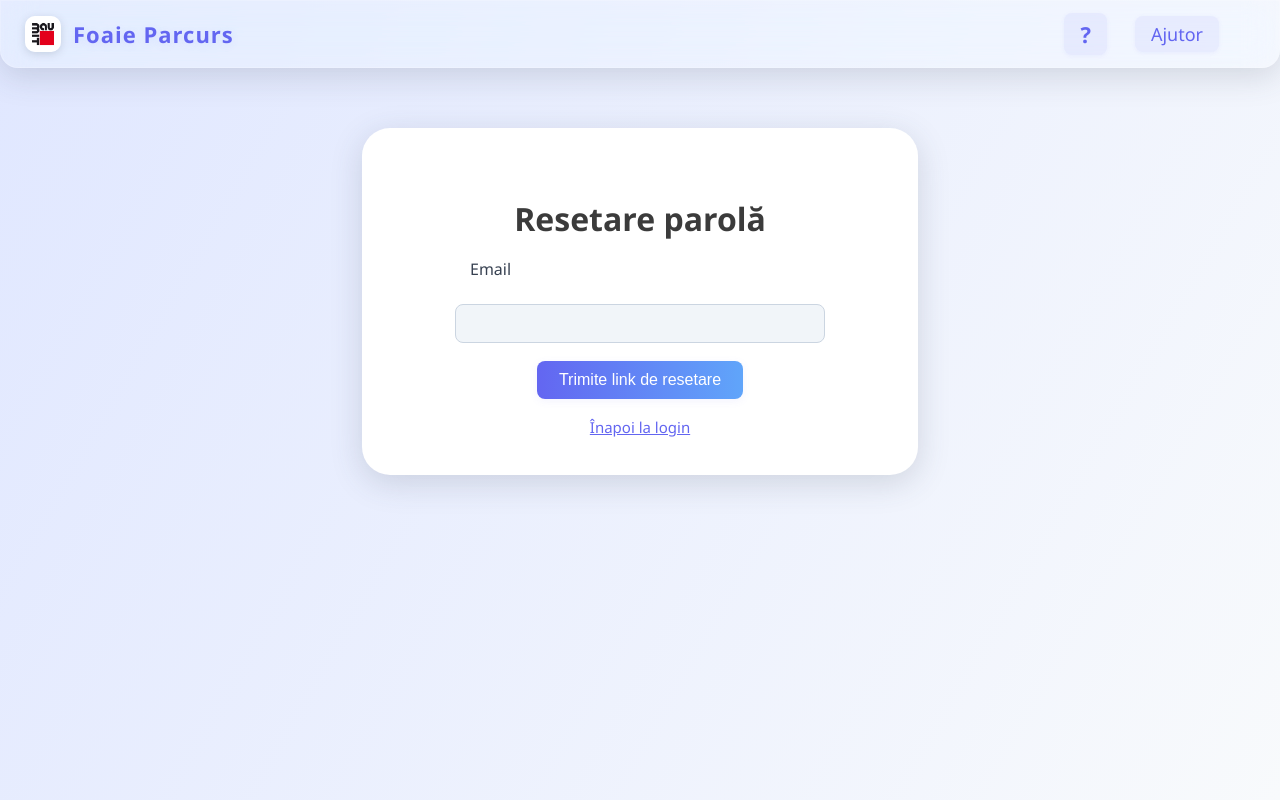
After one commit to ioanadicu/FoaieParcurs, a Flask app: page /forgot in a window 1280 px wide. The commit adds this page. Run offline with Flask 3, Linux system fonts and the light colour scheme.

Commit message:
feat: password recovery with email

```diff
--- a/app.py
+++ b/app.py
@@ -1,12 +1,28 @@
+
 from flask import Flask, render_template, request, redirect, url_for, session, flash
 import sqlite3
 import os
 from werkzeug.security import generate_password_hash, check_password_hash
 import pandas as pd
 from flask import send_file
+from flask_mail import Mail, Message
+from itsdangerous import URLSafeTimedSerializer
+
 
 app = Flask(__name__)
 app.secret_key = 'supersecretkey'  # schimbă cu ceva mai sigur în producție
+
+# Flask-Mail config (imported from config_email.py)
+import config_email
+app.config['MAIL_SERVER'] = config_email.MAIL_SERVER
+app.config['MAIL_PORT'] = config_email.MAIL_PORT
+app.config['MAIL_USE_TLS'] = config_email.MAIL_USE_TLS
+app.config['MAIL_USERNAME'] = config_email.MAIL_USERNAME
+app.config['MAIL_PASSWORD'] = config_email.MAIL_PASSWORD
+app.config['MAIL_DEFAULT_SENDER'] = config_email.MAIL_DEFAULT_SENDER
+
+mail = Mail(app)
+serializer = URLSafeTimedSerializer(app.secret_key)
 
 DB_NAME = 'parcurs.db'
 
@@ -220,5 +236,56 @@ def edit(id):
             return "Nu ai acces la această înregistrare!", 403
         return render_template('edit.html', row=row, is_admin=False)
 
+
+# Forgot password (request reset)
+
+# Forgot password (request reset)
+@app.route('/forgot', methods=['GET', 'POST'])
+def forgot():
+    message = None
+    if request.method == 'POST':
+        email = request.form['email']
+        conn = sqlite3.connect(DB_NAME)
+        c = conn.cursor()
+        c.execute('SELECT username FROM users WHERE username=?', (email,))
+        user = c.fetchone()
+        conn.close()
+        if user:
+            # Generate token
+            token = serializer.dumps(email, salt='reset-password')
+            reset_url = url_for('reset_password', token=token, _external=True)
+            # Send email
+            try:
+                msg = Message('Resetare parolă Foaie Parcurs', recipients=[email])
+                msg.body = f"Salut!\n\nPentru a reseta parola, accesează linkul: {reset_url}\n\nDacă nu ai cerut resetarea, ignoră acest mesaj."
+                mail.send(msg)
+                message = 'Un link de resetare a fost trimis pe email.'
+            except Exception as e:
+                message = f'Eroare la trimiterea emailului: {e}'
+        else:
+            message = 'Acest email nu există în sistem.'
+        return render_template('forgot.html', message=message)
+    return render_template('forgot.html')
+
+# Password reset form
+@app.route('/reset/<token>', methods=['GET', 'POST'])
+def reset_password(token):
+    message = None
+    try:
+        email = serializer.loads(token, salt='reset-password', max_age=3600)
+    except Exception:
+        return 'Link expirat sau invalid!', 400
+    if request.method == 'POST':
+        password = request.form['password']
+        hash_pw = generate_password_hash(password)
+        conn = sqlite3.connect(DB_NAME)
+        c = conn.cursor()
+        c.execute('UPDATE users SET password=? WHERE username=?', (hash_pw, email))
+        conn.commit()
+        conn.close()
+        message = 'Parola a fost resetată! Acum te poți loga.'
+        return render_template('reset.html', message=message)
+    return render_template('reset.html', email=email)
+
 if __name__ == '__main__':
     app.run(debug=True)
--- a/requirements.txt
+++ b/requirements.txt
@@ -2,3 +2,5 @@ flask
 werkzeug
 pandas
 openpyxl
+flask-mail
+itsdangerous
--- /dev/null
+++ b/templates/forgot.html
@@ -0,0 +1,97 @@
+<!DOCTYPE html>
+<html lang="ro">
+<head>
+    <meta charset="UTF-8">
+    <title>Resetare parolă</title>
+    <style>
+    body {
+      font-family: 'Segoe UI', Arial, sans-serif;
+      background: linear-gradient(120deg, #e0e7ff 0%, #f8fafc 100%);
+      margin: 0;
+      min-height: 100vh;
+    }
+    .container {
+      max-width: 480px;
+      min-width: 320px;
+      margin: 60px auto 0 auto;
+      background: #fff;
+      border-radius: 28px;
+      box-shadow: 0 8px 32px rgba(60,72,88,0.18);
+      padding: 48px 38px 38px 38px;
+      display: flex;
+      flex-direction: column;
+      align-items: center;
+    }
+    h1 {
+      text-align: center;
+      color: #3b3b3b;
+      margin-bottom: 18px;
+    }
+    form {
+      display: flex;
+      flex-direction: column;
+      align-items: center;
+      gap: 18px;
+      width: 100%;
+    }
+    label {
+      font-size: 16px;
+      color: #374151;
+      font-weight: 500;
+      text-align: left;
+      margin-bottom: 6px;
+      width: 100%;
+      max-width: 340px;
+    }
+    input[type="email"] {
+      width: 100%;
+      max-width: 340px;
+      padding: 10px 14px;
+      border: 1px solid #cbd5e1;
+      border-radius: 8px;
+      font-size: 15px;
+      background: #f1f5f9;
+      transition: border 0.2s;
+    }
+    input[type="email"]:focus {
+      border: 1.5px solid #6366f1;
+      outline: none;
+    }
+    button[type="submit"] {
+      background: linear-gradient(90deg, #6366f1 0%, #60a5fa 100%);
+      color: #fff;
+      border: none;
+      border-radius: 8px;
+      padding: 10px 22px;
+      font-size: 16px;
+      font-weight: 500;
+      cursor: pointer;
+      box-shadow: 0 2px 8px rgba(99,102,241,0.08);
+      transition: background 0.2s;
+    }
+    button[type="submit"]:hover {
+      background: linear-gradient(90deg, #4338ca 0%, #2563eb 100%);
+    }
+    .msg {
+      color: #ef4444;
+      text-align: center;
+      margin-bottom: 10px;
+    }
+    </style>
+</head>
+<body>
+    {% include 'topbar.html' %}
+    <div class="container">
+      <h1>Resetare parolă</h1>
+      {% if message %}
+      <div class="msg">{{ message }}</div>
+      {% endif %}
+      <form method="post">
+        <label for="email">Email</label>
+        <input id="email" type="email" name="email" required>
+        <button type="submit">Trimite link de resetare</button>
+      </form>
+      <a href="/login" style="margin-top:18px;color:#6366f1;text-align:center;display:block;font-size:15px;">Înapoi la login</a>
+    </div>
+</body>
+</html>
--- a/templates/login.html
+++ b/templates/login.html
@@ -108,6 +108,7 @@
                         <button type="submit">Intră</button>
                     </form>
             <a href="/register">Nu ai cont? Înregistrare</a>
+            <a href="/forgot" style="margin-top:8px;color:#6366f1;text-align:center;display:block;font-size:15px;">Ai uitat parola?</a>
         </div>
 </body>
 </html>
```
Also changed, not shown: templates/reset.html (added, +98 -0 lines), parcurs.db, 1 other file.
